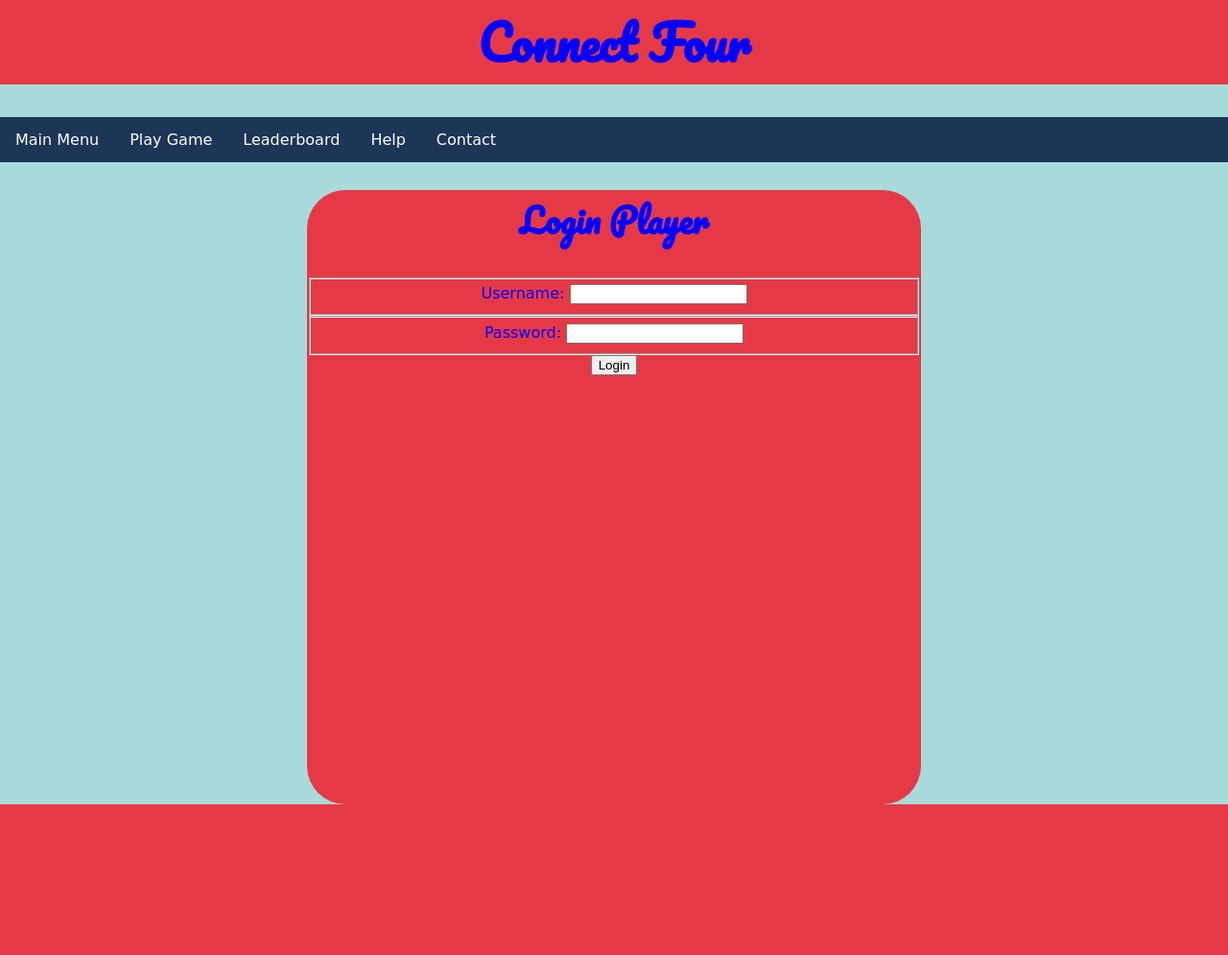
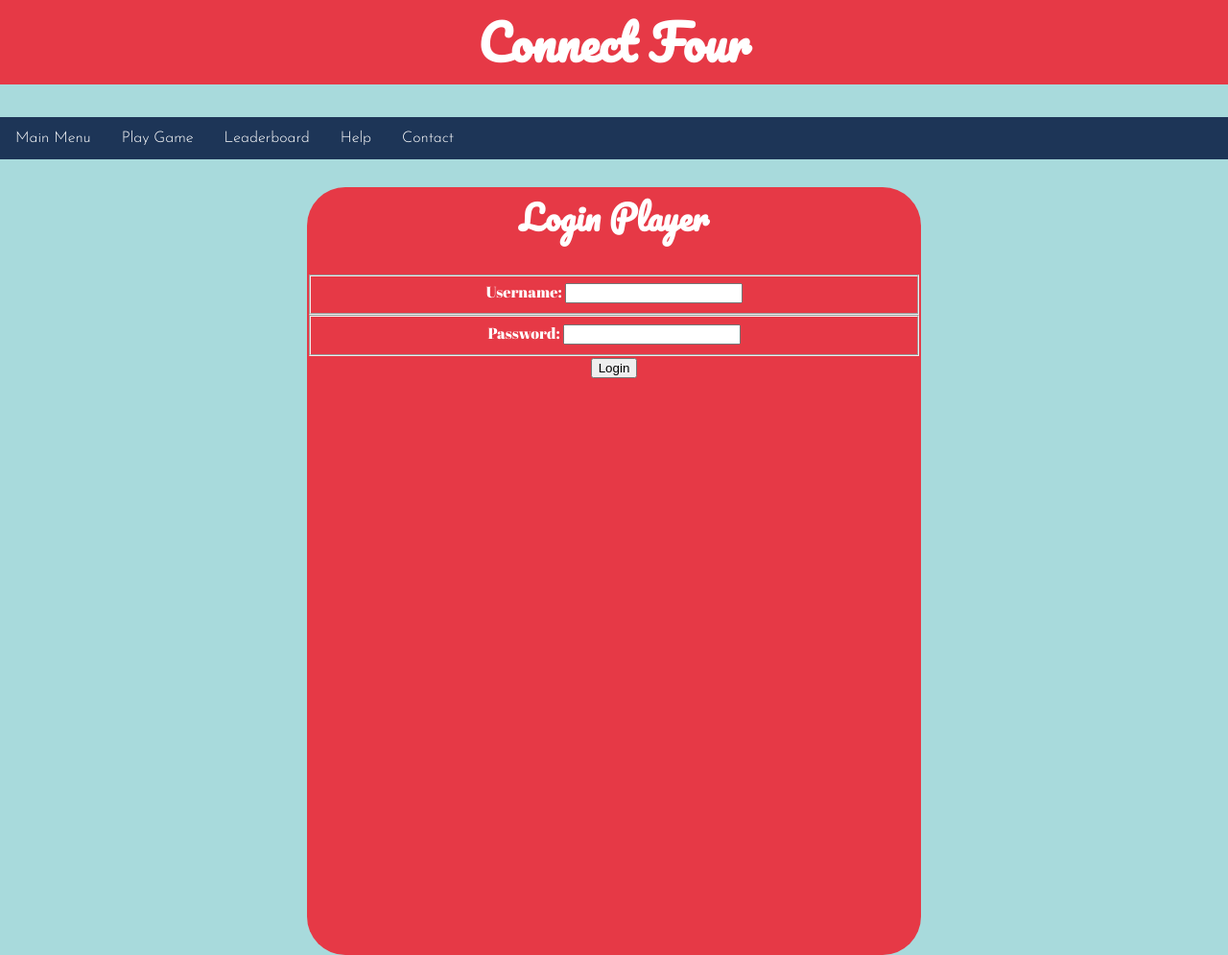
Before and after one commit to jwheeler0424/connect-four, a PHP site: page /login.html in a window 1280 px wide. Shown: the whole page at 96% size. Before the commit the page ends 838 px from the top, so only its background shows below. Run offline with PHP 8.4, Linux system fonts and the light colour scheme.

Commit message:
changed fonts

```diff
--- a/css/main.css
+++ b/css/main.css
@@ -1,16 +1,18 @@
 @import url('https://fonts.googleapis.com/css2?family=Pacifico&display=swap');
+@import url('https://fonts.googleapis.com/css2?family=Abril+Fatface&display=swap');
+@import url('https://fonts.googleapis.com/css2?family=Abril+Fatface&family=Josefin+Sans:wght@300&display=swap');
 
 :root {
     --color-player1: blue;
     --color-player2: red;
-    --color-win: forestgreen;
+    --color-win: #39FF14;
 }
 
 body {
     margin: 0;
     height: 100vh;
     background-color: #a8dadc;
-    color: blue;
+    color: white;
     font-family: 'Abril Fatface', cursive;
 
 }
@@ -97,6 +99,16 @@ h2 {
     font-family: 'Pacifico', cursive;
 }
 
+h3 {
+    font-family: 'Josefin Sans', sans-serif;
+}
+
+p {
+    padding-left: 40px;
+    padding-right: 40px;
+    font-family: 'Josefin Sans', sans-serif;
+}
+
 ul {
     list-style: none;
     margin: 0;
@@ -111,6 +123,7 @@ li {
 }
 
 a {
+    font-family: 'Josefin Sans', sans-serif;
     border-radius: 40px;
 }
 
@@ -130,9 +143,10 @@ li a:hover {
     max-width: 50%;
     margin: auto;
     text-align: center;
-    height: 80%;
+    height: 100%;
     background-color: #e63946;
     border-radius: 40px;
+
 
 }
 
@@ -149,6 +163,7 @@ li a:hover {
 
 .menu-item {
     display: block;
+    padding-top: 50px;
     margin-top: 30px;
     background-color: #1d3557;
     color: white;
@@ -157,3 +172,21 @@ li a:hover {
     text-decoration: none;
 
 }
+
+.nav-bar {
+    font-family: 'Abril Fatface', cursive;
+}
+
+#help-info {
+    padding-left: 40px;
+    padding-right: 40px;
+    font-family: 'Josefin Sans', sans-serif;
+    line-height: 25px;
+}
+
+#help-info h3 {
+    color: black;
+    font-weight: bold;
+}
+
+main {}
--- a/leaderboard.html
+++ b/leaderboard.html
@@ -12,6 +12,7 @@
     <link rel="preconnect" href="https://fonts.googleapis.com"><link rel="preconnect" href="https://fonts.gstatic.com" crossorigin><link href="https://fonts.googleapis.com/css2?family=Pacifico&display=swap" rel="stylesheet">
     <style> @import url('https://fonts.googleapis.com/css2?family=Pacifico&display=swap'); </style>
     <style>@import url('https://fonts.googleapis.com/css2?family=Abril+Fatface&display=swap');</style>
+
 </head>
 <body>
     <header style="background-color: #e63946;">
--- a/login.html
+++ b/login.html
@@ -15,11 +15,14 @@
         <h1>Connect Four</h1>
         <nav>
             <ul role="navigation">
+                <div class="nav-bar">
                 <li><a href="./">Main Menu</a></li>
                 <li><a href="./game.html">Play Game</a></li>
                 <li><a href="./leaderboard.html">Leaderboard</a></li>
                 <li><a href="./help.html">Help</a></li>
                 <li><a href="./contact.html">Contact</a></li>
+                </div>
+
             </ul>
         </nav>
     </header>
--- a/register.html
+++ b/register.html
@@ -16,7 +16,7 @@
         <nav>
             <ul role="navigation">
                 <li><a href="./">Main Menu</a></li>
-                <li><a href="./game.html">Play Game</a></li>
+                <li><a href="./game.html" style ="font-weight:700; margin-bottom: 20px;">Play Game</a></li>
                 <li><a href="./leaderboard.html">Leaderboard</a></li>
                 <li><a href="./help.html">Help</a></li>
                 <li><a href="./contact.html">Contact</a></li>
```
